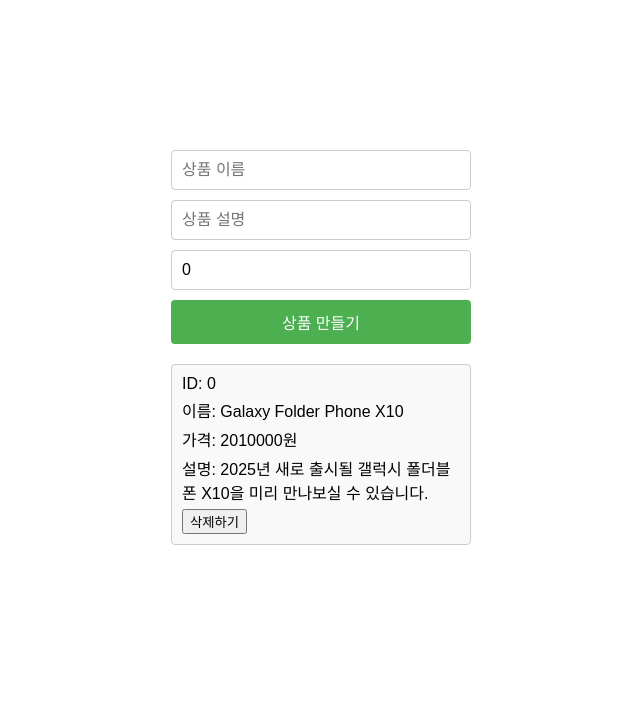
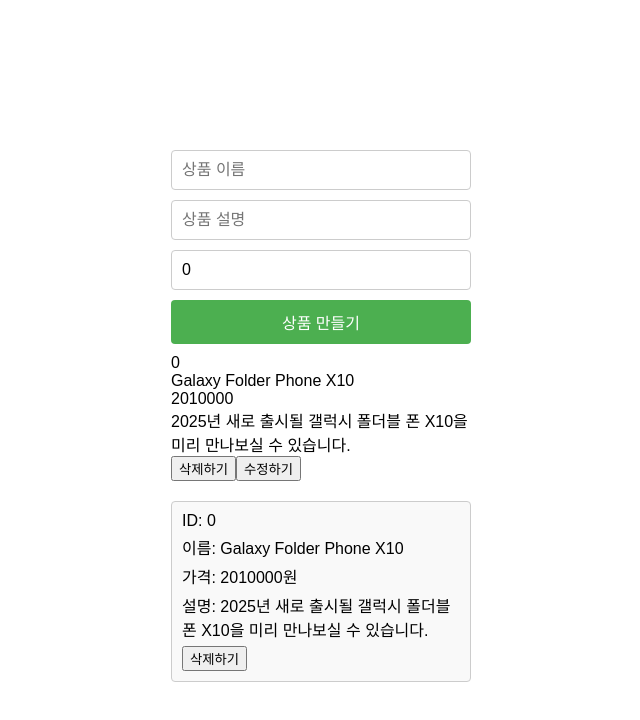
Before and after one commit to koratoo/React-Shopping-Mall, a React (Create React App) app: page / in a window 1280 px wide. Shown: the top 720 px of the page, without its empty margins (319-959 px from the left). Built offline with nearby package versions, Linux system fonts and the light colour scheme.

Commit message:
[Fix] Update 로직 수정

```diff
--- a/src/App.tsx
+++ b/src/App.tsx
@@ -96,6 +96,22 @@
     setProducts((prevProducts) => [...prevProducts, product]);
   };
 
+  const handleDelete = (id: number) =>
+    setProducts(products.filter((product) => product.id !== id));
+
+  const handleUpdate = (updateProduct: {
+    id: number;
+    name: string;
+    explanation: string;
+    price: number;
+  }) => {
+    setProducts(
+      products.map((product) =>
+        product.id === updateProduct.id ? updateProduct : product
+      )
+    );
+  };
+
   return (
     <div className="app-container">
       <form
@@ -133,6 +149,14 @@
           className="input-field"
         />
         <input type="submit" value="상품 만들기" className="submit-button" />
+        {products.map((product) => (
+          <ProductItem
+            key={product.id}
+            product={product}
+            onDelete={handleDelete}
+            onUpdate={handleUpdate}
+          />
+        ))}
       </form>
 
       <div className="product-list">
```
